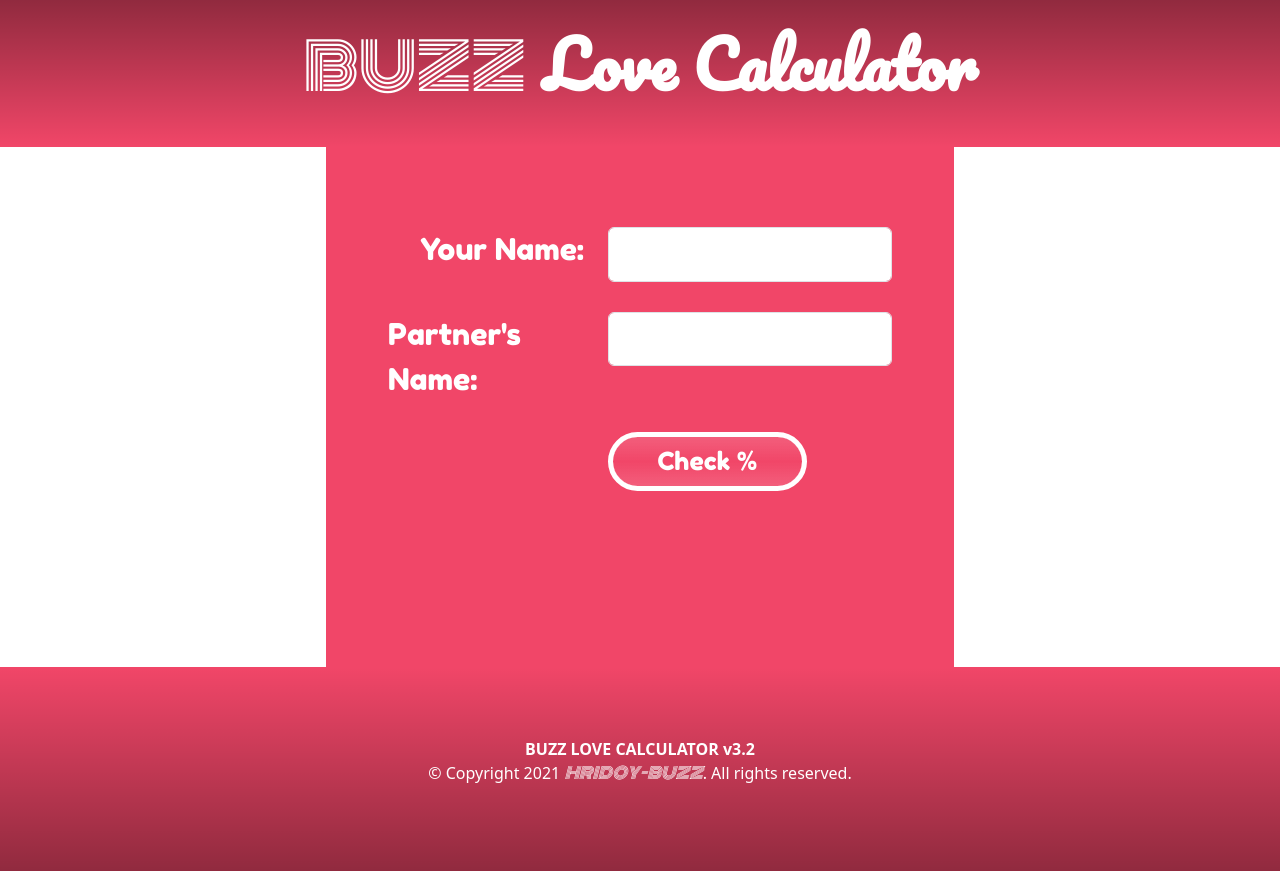
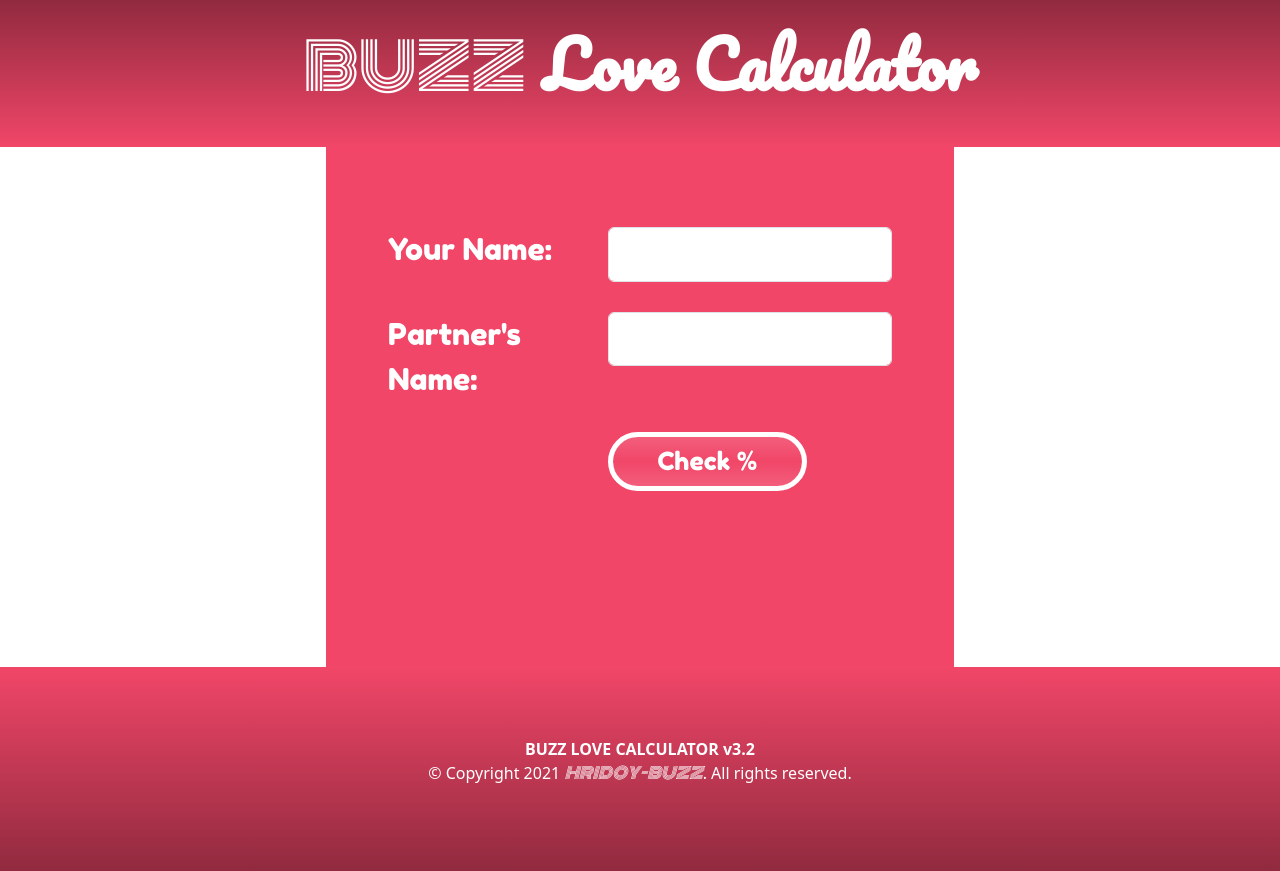
Before and after one commit to HRIDOY-BUZZ/LoveCalVue, a Vue app: page / in a window 1280 px wide. Built offline with nearby package versions, Linux system fonts and the light colour scheme.

Commit message:
footer updated

```diff
--- a/src/assets/css/style.css
+++ b/src/assets/css/style.css
@@ -51,7 +51,7 @@ body {
     font-size: 30px;
     font-weight: 500;
     color: white;
-    float: right;
+    /* float: right; */
     font-family: 'Fredoka One', cursive;
 }
 
--- a/src/components/Footer.vue
+++ b/src/components/Footer.vue
@@ -5,7 +5,7 @@
                 <div class="copyright-text">
                     <p>
                         <b>BUZZ LOVE CALCULATOR v3.2</b><br>
-                        © Copyright 2021 <a href="http://alaminislamhridoy.rf.gd/"><i>HRIDOY-BUZZ</i></a>. All rights reserved.
+                        © Copyright 2021 <a href="https://hridoybuzz.me/"><i>HRIDOY-BUZZ</i></a>. All rights reserved.
                     </p>
                 </div>
             </div>
```
Also changed, not shown: 1 other file (tests, documents, lock files or other folders).
